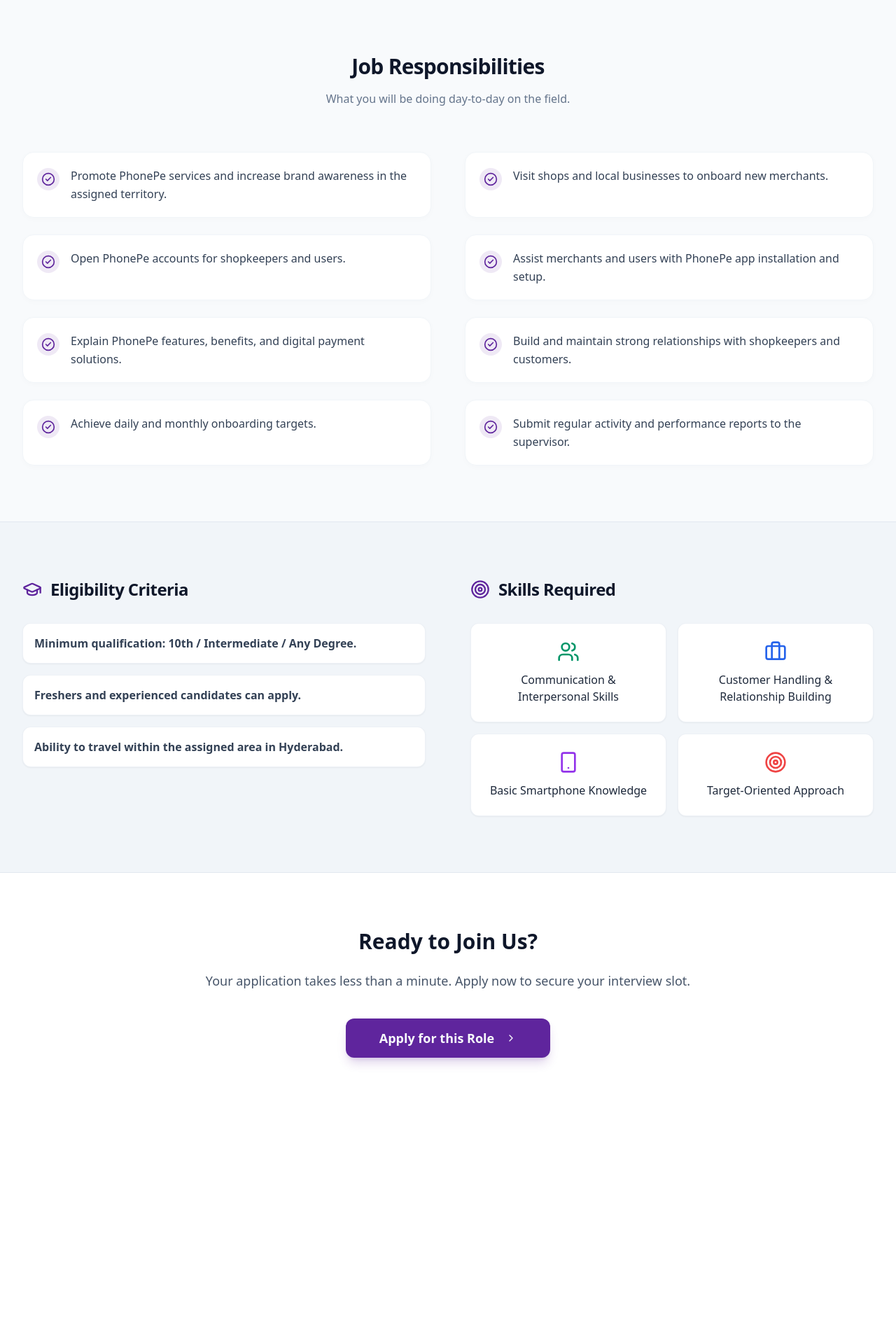
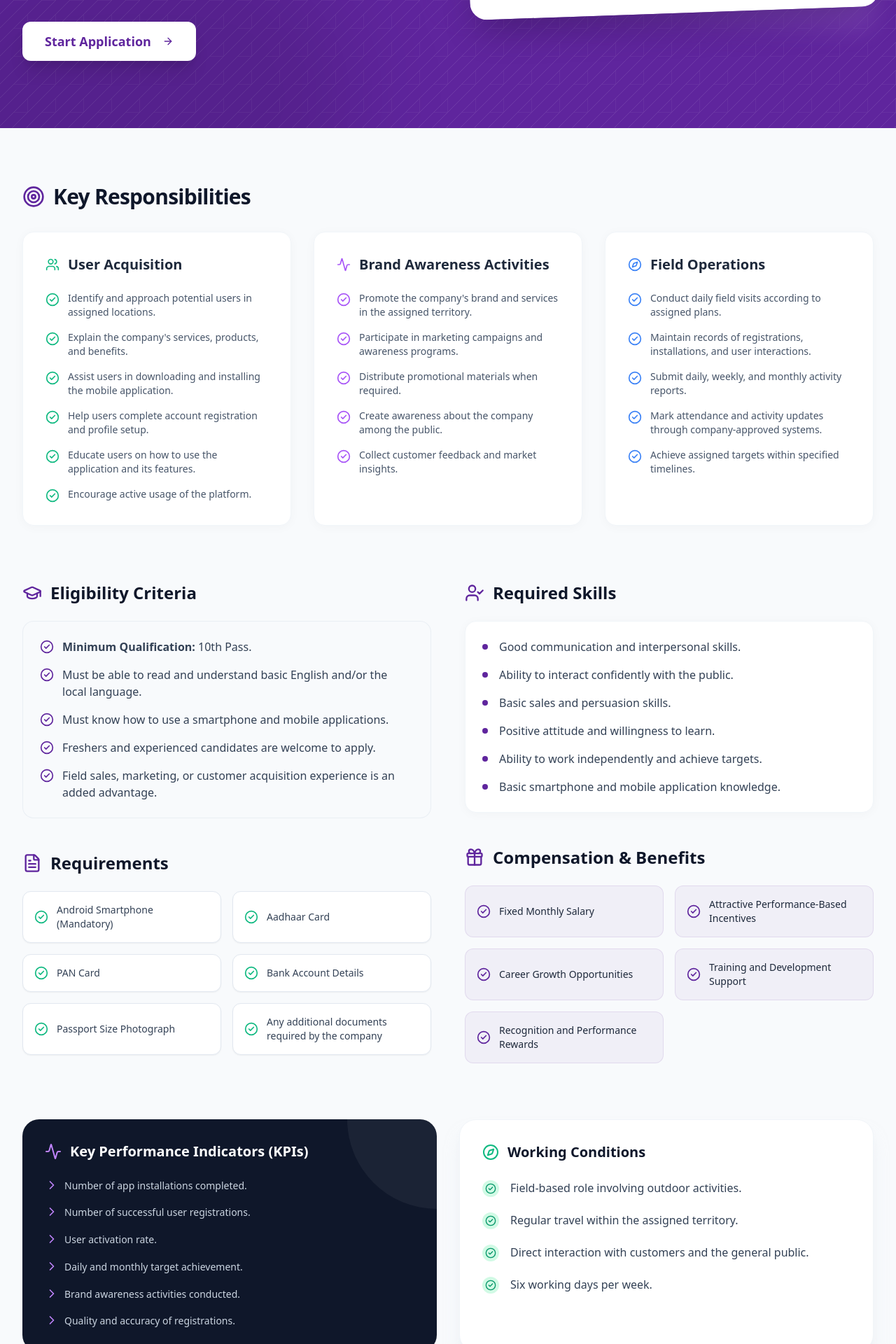
Before and after one commit to rahuldropyhub-wq/Field-Executive-Form, a React (Vite) app: page / in a window 1280 px wide. Shown: the part 680-2600 px from the top of the page at 70% size. Before the commit the page ends 2271 px from the top, so only its background shows below. Built offline with nearby package versions, Linux system fonts and the light colour scheme.

Commit message:
Update landing page content with comprehensive Job Description, Skills, KPIs, and Requirements provided by user

```diff
--- a/src/pages/Landing.jsx
+++ b/src/pages/Landing.jsx
@@ -1,7 +1,7 @@
 import React from "react"
 import { useNavigate } from "react-router-dom"
 import { Button } from "@/components/ui/button"
-import { Briefcase, MapPin, IndianRupee, Calendar, ArrowRight, CheckCircle2, ChevronRight, GraduationCap, Smartphone, Target, Users } from "lucide-react"
+import { Briefcase, MapPin, IndianRupee, Calendar, ArrowRight, CheckCircle2, ChevronRight, GraduationCap, Smartphone, Target, Users, FileText, Gift, Activity, Compass, UserCheck } from "lucide-react"
 
 export default function LandingPage() {
   const navigate = useNavigate()
@@ -11,7 +11,6 @@
 
       {/* Hero Section */}
       <div className="relative bg-primary overflow-hidden">
-        {/* Background Patterns */}
         <div className="absolute inset-0 z-0 opacity-10">
           <svg className="absolute w-full h-full" xmlns="http://www.w3.org/2000/svg">
             <defs>
@@ -44,16 +43,21 @@
             <div className="text-white max-w-2xl">
               <div className="inline-flex items-center space-x-2 bg-white/10 backdrop-blur-md rounded-full px-4 py-1.5 mb-6 border border-white/20">
                 <MapPin className="h-4 w-4 text-emerald-400" />
-                <span className="text-sm font-medium">Hiring strictly in AP & Telangana</span>
+                <span className="text-sm font-medium">Telangana & AP selected district</span>
               </div>
 
               <h1 className="text-4xl md:text-5xl lg:text-6xl font-extrabold tracking-tight mb-6 leading-tight">
-                Start Your Career with <span className="text-transparent bg-clip-text bg-gradient-to-r from-purple-200 to-white">PhonePe</span>
+                Start Your Career as a <span className="text-transparent bg-clip-text bg-gradient-to-r from-purple-200 to-white">Field Executive</span>
               </h1>
 
-              <p className="text-lg md:text-xl text-primary-foreground/80 mb-10 leading-relaxed font-light">
-                We are actively looking for dynamic Field Executives in Hyderabad. Whether you are a fresher starting out or an experienced sales professional, build your future with India's leading payments platform.
+              <div className="space-y-4 mb-8">
+                <p className="text-lg text-primary-foreground/90 leading-relaxed font-light">
+                  We are looking for energetic and motivated Field Executives to help expand our user base and increase brand awareness. The primary responsibility of this role is to approach individuals in public places, explain the benefits of our platform, assist them in downloading and installing the mobile application, and help them complete the registration process.
                 </p>
+                <p className="text-lg text-primary-foreground/90 leading-relaxed font-light">
+                  During the initial growth phase, the focus will be on user acquisition and registrations. As the platform grows, the role will also involve conducting brand awareness activities and supporting customer engagement initiatives.
+                </p>
+              </div>
 
               <div className="flex flex-col sm:flex-row gap-4">
                 <Button
@@ -87,24 +91,24 @@
                 <div className="space-y-4 mb-8">
                   <div className="flex items-center justify-between text-sm">
                     <span className="text-slate-500 flex items-center"><MapPin className="h-4 w-4 mr-2" /> Location</span>
-                    <span className="font-semibold text-slate-900">Hyderabad</span>
+                    <span className="font-semibold text-slate-900">Telangana and AP selected district</span>
                   </div>
                   <div className="flex items-center justify-between text-sm">
-                    <span className="text-slate-500 flex items-center"><IndianRupee className="h-4 w-4 mr-2" /> Salary</span>
-                    <span className="font-semibold text-emerald-600">₹17,000 – ₹23,000 / month</span>
+                    <span className="text-slate-500 flex items-center"><IndianRupee className="h-4 w-4 mr-2" /> Freshers</span>
+                    <span className="font-semibold text-emerald-600">17K - 20K / month</span>
+                  </div>
+                  <div className="flex items-center justify-between text-sm">
+                    <span className="text-slate-500 flex items-center"><IndianRupee className="h-4 w-4 mr-2" /> Experienced</span>
+                    <span className="font-semibold text-emerald-600">23K+ / month</span>
                   </div>
                   <div className="flex items-center justify-between text-sm">
                     <span className="text-slate-500 flex items-center"><Calendar className="h-4 w-4 mr-2" /> Working Days</span>
-                    <span className="font-semibold text-slate-900">Monday to Saturday</span>
-                  </div>
-                  <div className="flex items-center justify-between text-sm">
-                    <span className="text-slate-500 flex items-center"><GraduationCap className="h-4 w-4 mr-2" /> Eligibility</span>
-                    <span className="font-semibold text-slate-900">10th / Inter / Degree</span>
+                    <span className="font-semibold text-slate-900">6 Days / Week</span>
                   </div>
                 </div>
 
-                <div className="bg-amber-50 rounded-2xl p-4 border border-amber-100 text-sm text-amber-800">
-                  <span className="font-bold">Note for Experienced:</span> Prior field sales candidates must provide previous company pay slips and relevant documents.
+                <div className="bg-primary/5 rounded-2xl p-4 border border-primary/10 text-sm text-slate-700 leading-relaxed">
+                  <span className="font-bold text-primary">Ideal Candidate:</span> A self-motivated and energetic individual who enjoys meeting new people, explaining products and services, helping users adopt digital platforms, and contributing to the company's growth through user acquisition and brand awareness activities.
                 </div>
               </div>
             </div>
@@ -112,96 +116,243 @@
         </div>
       </div>
 
-      {/* Responsibilities Section */}
       <div className="max-w-7xl mx-auto px-4 sm:px-6 lg:px-8 py-20">
-        <div className="text-center max-w-2xl mx-auto mb-16">
-          <h2 className="text-3xl font-bold text-slate-900 tracking-tight mb-4">Job Responsibilities</h2>
-          <p className="text-slate-500">What you will be doing day-to-day on the field.</p>
+
+        {/* Key Responsibilities */}
+        <div className="mb-20">
+          <div className="flex items-center gap-3 mb-8">
+            <Target className="h-8 w-8 text-primary" />
+            <h2 className="text-3xl font-bold text-slate-900 tracking-tight">Key Responsibilities</h2>
           </div>
 
-        <div className="grid md:grid-cols-2 gap-x-12 gap-y-6">
+          <div className="grid md:grid-cols-3 gap-8">
+            {/* User Acquisition */}
+            <div className="bg-white rounded-2xl p-8 border border-slate-100 shadow-[0_2px_15px_rgb(0,0,0,0.03)] hover:border-primary/20 transition-colors">
+              <h3 className="text-xl font-bold text-slate-800 mb-6 flex items-center">
+                <Users className="h-5 w-5 mr-3 text-emerald-500" />
+                User Acquisition
+              </h3>
+              <ul className="space-y-4">
                 {[
-            "Promote PhonePe services and increase brand awareness in the assigned territory.",
-            "Visit shops and local businesses to onboard new merchants.",
-            "Open PhonePe accounts for shopkeepers and users.",
-            "Assist merchants and users with PhonePe app installation and setup.",
-            "Explain PhonePe features, benefits, and digital payment solutions.",
-            "Build and maintain strong relationships with shopkeepers and customers.",
-            "Achieve daily and monthly onboarding targets.",
-            "Submit regular activity and performance reports to the supervisor.",
+                  "Identify and approach potential users in assigned locations.",
+                  "Explain the company's services, products, and benefits.",
+                  "Assist users in downloading and installing the mobile application.",
+                  "Help users complete account registration and profile setup.",
+                  "Educate users on how to use the application and its features.",
+                  "Encourage active usage of the platform."
                 ].map((item, i) => (
-            <div key={i} className="flex items-start bg-white p-5 rounded-2xl border border-slate-100 shadow-[0_2px_10px_rgb(0,0,0,0.02)]">
-              <div className="bg-primary/10 p-1.5 rounded-full mr-4 shrink-0 mt-0.5">
-                <CheckCircle2 className="h-5 w-5 text-primary" />
+                  <li key={i} className="flex items-start">
+                    <CheckCircle2 className="h-5 w-5 text-emerald-500 mr-3 shrink-0 mt-0.5" />
+                    <span className="text-slate-600 text-sm">{item}</span>
+                  </li>
+                ))}
+              </ul>
             </div>
-              <span className="text-slate-700 font-medium leading-relaxed">{item}</span>
+
+            {/* Brand Awareness */}
+            <div className="bg-white rounded-2xl p-8 border border-slate-100 shadow-[0_2px_15px_rgb(0,0,0,0.03)] hover:border-primary/20 transition-colors">
+              <h3 className="text-xl font-bold text-slate-800 mb-6 flex items-center">
+                <Activity className="h-5 w-5 mr-3 text-purple-500" />
+                Brand Awareness Activities
+              </h3>
+              <ul className="space-y-4">
+                {[
+                  "Promote the company's brand and services in the assigned territory.",
+                  "Participate in marketing campaigns and awareness programs.",
+                  "Distribute promotional materials when required.",
+                  "Create awareness about the company among the public.",
+                  "Collect customer feedback and market insights."
+                ].map((item, i) => (
+                  <li key={i} className="flex items-start">
+                    <CheckCircle2 className="h-5 w-5 text-purple-500 mr-3 shrink-0 mt-0.5" />
+                    <span className="text-slate-600 text-sm">{item}</span>
+                  </li>
+                ))}
+              </ul>
+            </div>
+
+            {/* Field Operations */}
+            <div className="bg-white rounded-2xl p-8 border border-slate-100 shadow-[0_2px_15px_rgb(0,0,0,0.03)] hover:border-primary/20 transition-colors">
+              <h3 className="text-xl font-bold text-slate-800 mb-6 flex items-center">
+                <Compass className="h-5 w-5 mr-3 text-blue-500" />
+                Field Operations
+              </h3>
+              <ul className="space-y-4">
+                {[
+                  "Conduct daily field visits according to assigned plans.",
+                  "Maintain records of registrations, installations, and user interactions.",
+                  "Submit daily, weekly, and monthly activity reports.",
+                  "Mark attendance and activity updates through company-approved systems.",
+                  "Achieve assigned targets within specified timelines."
+                ].map((item, i) => (
+                  <li key={i} className="flex items-start">
+                    <CheckCircle2 className="h-5 w-5 text-blue-500 mr-3 shrink-0 mt-0.5" />
+                    <span className="text-slate-600 text-sm">{item}</span>
+                  </li>
+                ))}
+              </ul>
+            </div>
+          </div>
+        </div>
+
+        {/* 2 Column Section: Eligibility & Requirements vs Skills & KPIs */}
+        <div className="grid lg:grid-cols-2 gap-12 mb-20">
+
+          {/* Left Column */}
+          <div className="space-y-12">
+            {/* Eligibility Criteria */}
+            <div>
+              <div className="flex items-center gap-3 mb-6">
+                <GraduationCap className="h-7 w-7 text-primary" />
+                <h2 className="text-2xl font-bold text-slate-900">Eligibility Criteria</h2>
+              </div>
+              <div className="bg-slate-50 rounded-2xl p-6 border border-slate-200/60">
+                <ul className="space-y-4">
+                  <li className="flex items-start"><CheckCircle2 className="h-5 w-5 text-primary mr-3 shrink-0 mt-0.5" /><span className="text-slate-700"><b>Minimum Qualification:</b> 10th Pass.</span></li>
+                  <li className="flex items-start"><CheckCircle2 className="h-5 w-5 text-primary mr-3 shrink-0 mt-0.5" /><span className="text-slate-700">Must be able to read and understand basic English and/or the local language.</span></li>
+                  <li className="flex items-start"><CheckCircle2 className="h-5 w-5 text-primary mr-3 shrink-0 mt-0.5" /><span className="text-slate-700">Must know how to use a smartphone and mobile applications.</span></li>
+                  <li className="flex items-start"><CheckCircle2 className="h-5 w-5 text-primary mr-3 shrink-0 mt-0.5" /><span className="text-slate-700">Freshers and experienced candidates are welcome to apply.</span></li>
+                  <li className="flex items-start"><CheckCircle2 className="h-5 w-5 text-primary mr-3 shrink-0 mt-0.5" /><span className="text-slate-700">Field sales, marketing, or customer acquisition experience is an added advantage.</span></li>
+                </ul>
+              </div>
+            </div>
+
+            {/* Requirements */}
+            <div>
+              <div className="flex items-center gap-3 mb-6">
+                <FileText className="h-7 w-7 text-primary" />
+                <h2 className="text-2xl font-bold text-slate-900">Requirements</h2>
+              </div>
+              <div className="grid grid-cols-1 sm:grid-cols-2 gap-4">
+                {[
+                  "Android Smartphone (Mandatory)",
+                  "Aadhaar Card",
+                  "PAN Card",
+                  "Bank Account Details",
+                  "Passport Size Photograph",
+                  "Any additional documents required by the company"
+                ].map((item, i) => (
+                  <div key={i} className="bg-white border border-slate-200 rounded-xl p-4 flex items-center shadow-sm">
+                    <CheckCircle2 className="h-5 w-5 text-emerald-500 mr-3 shrink-0" />
+                    <span className="text-sm font-medium text-slate-700">{item}</span>
                   </div>
                 ))}
               </div>
             </div>
+          </div>
 
-      {/* Skills and Eligibility Section */}
-      <div className="bg-slate-100 border-y border-slate-200">
-        <div className="max-w-7xl mx-auto px-4 sm:px-6 lg:px-8 py-20">
-          <div className="grid lg:grid-cols-2 gap-16">
-
-            {/* Eligibility */}
+          {/* Right Column */}
+          <div className="space-y-12">
+            {/* Required Skills */}
             <div>
-               <h3 className="text-2xl font-bold text-slate-900 tracking-tight mb-8 flex items-center">
-                 <GraduationCap className="mr-3 h-7 w-7 text-primary"/> Eligibility Criteria
-               </h3>
+              <div className="flex items-center gap-3 mb-6">
+                <UserCheck className="h-7 w-7 text-primary" />
+                <h2 className="text-2xl font-bold text-slate-900">Required Skills</h2>
+              </div>
+              <div className="bg-white rounded-2xl p-6 shadow-[0_2px_15px_rgb(0,0,0,0.03)] border border-slate-100">
                 <ul className="space-y-4">
-                 <li className="flex items-center text-slate-700 bg-white p-4 rounded-xl shadow-sm border border-slate-200/60">
-                   <span className="font-semibold w-full">Minimum qualification: 10th / Intermediate / Any Degree.</span>
+                  {[
+                    "Good communication and interpersonal skills.",
+                    "Ability to interact confidently with the public.",
+                    "Basic sales and persuasion skills.",
+                    "Positive attitude and willingness to learn.",
+                    "Ability to work independently and achieve targets.",
+                    "Basic smartphone and mobile application knowledge."
+                  ].map((item, i) => (
+                    <li key={i} className="flex items-start">
+                      <div className="w-2 h-2 rounded-full bg-primary mt-2 mr-4 shrink-0"></div>
+                      <span className="text-slate-700">{item}</span>
                     </li>
-                 <li className="flex items-center text-slate-700 bg-white p-4 rounded-xl shadow-sm border border-slate-200/60">
-                   <span className="font-semibold w-full">Freshers and experienced candidates can apply.</span>
-                 </li>
-                 <li className="flex items-center text-slate-700 bg-white p-4 rounded-xl shadow-sm border border-slate-200/60">
-                   <span className="font-semibold w-full">Ability to travel within the assigned area in Hyderabad.</span>
-                 </li>
+                  ))}
                 </ul>
               </div>
+            </div>
 
-            {/* Skills */}
+            {/* Compensation & Benefits */}
             <div>
-               <h3 className="text-2xl font-bold text-slate-900 tracking-tight mb-8 flex items-center">
-                 <Target className="mr-3 h-7 w-7 text-primary"/> Skills Required
-               </h3>
-               <div className="grid sm:grid-cols-2 gap-4">
-                 <div className="bg-white p-6 rounded-xl shadow-sm border border-slate-200/60 flex flex-col items-center text-center">
-                   <Users className="h-8 w-8 text-emerald-600 mb-3" />
-                   <p className="font-medium text-slate-800">Communication & Interpersonal Skills</p>
+              <div className="flex items-center gap-3 mb-6">
+                <Gift className="h-7 w-7 text-primary" />
+                <h2 className="text-2xl font-bold text-slate-900">Compensation & Benefits</h2>
               </div>
-                 <div className="bg-white p-6 rounded-xl shadow-sm border border-slate-200/60 flex flex-col items-center text-center">
-                   <Briefcase className="h-8 w-8 text-blue-600 mb-3" />
-                   <p className="font-medium text-slate-800">Customer Handling & Relationship Building</p>
+              <div className="grid grid-cols-1 sm:grid-cols-2 gap-4">
+                {[
+                  "Fixed Monthly Salary",
+                  "Attractive Performance-Based Incentives",
+                  "Career Growth Opportunities",
+                  "Training and Development Support",
+                  "Recognition and Performance Rewards"
+                ].map((item, i) => (
+                  <div key={i} className="bg-primary/5 rounded-xl p-4 border border-primary/10 flex items-center">
+                    <CheckCircle2 className="h-5 w-5 text-primary mr-3 shrink-0" />
+                    <span className="text-sm font-medium text-slate-800">{item}</span>
                   </div>
-                 <div className="bg-white p-6 rounded-xl shadow-sm border border-slate-200/60 flex flex-col items-center text-center">
-                   <Smartphone className="h-8 w-8 text-purple-600 mb-3" />
-                   <p className="font-medium text-slate-800">Basic Smartphone Knowledge</p>
-                 </div>
-                 <div className="bg-white p-6 rounded-xl shadow-sm border border-slate-200/60 flex flex-col items-center text-center">
-                   <Target className="h-8 w-8 text-red-500 mb-3" />
-                   <p className="font-medium text-slate-800">Target-Oriented Approach</p>
+                ))}
               </div>
             </div>
           </div>
 
         </div>
+
+        {/* KPIs & Working Conditions */}
+        <div className="grid md:grid-cols-2 gap-8 mb-16">
+          <div className="bg-slate-900 rounded-3xl p-8 text-white relative overflow-hidden">
+            <div className="absolute top-0 right-0 w-32 h-32 bg-white/5 rounded-bl-full pointer-events-none"></div>
+            <h3 className="text-xl font-bold mb-6 flex items-center">
+              <Activity className="h-6 w-6 mr-3 text-purple-400" />
+              Key Performance Indicators (KPIs)
+            </h3>
+            <ul className="space-y-4">
+              {[
+                "Number of app installations completed.",
+                "Number of successful user registrations.",
+                "User activation rate.",
+                "Daily and monthly target achievement.",
+                "Brand awareness activities conducted.",
+                "Quality and accuracy of registrations."
+              ].map((item, i) => (
+                <li key={i} className="flex items-start">
+                  <ChevronRight className="h-5 w-5 text-purple-400 mr-2 shrink-0" />
+                  <span className="text-slate-300 text-sm leading-relaxed">{item}</span>
+                </li>
+              ))}
+            </ul>
+          </div>
+
+          <div className="bg-white rounded-3xl p-8 shadow-xl shadow-slate-200/50 border border-slate-100">
+            <h3 className="text-xl font-bold mb-6 flex items-center text-slate-900">
+              <Compass className="h-6 w-6 mr-3 text-emerald-500" />
+              Working Conditions
+            </h3>
+            <ul className="space-y-5">
+              {[
+                "Field-based role involving outdoor activities.",
+                "Regular travel within the assigned territory.",
+                "Direct interaction with customers and the general public.",
+                "Six working days per week."
+              ].map((item, i) => (
+                <li key={i} className="flex items-start">
+                  <div className="bg-emerald-100 p-1 rounded-full mr-4 shrink-0 mt-0.5">
+                    <CheckCircle2 className="h-4 w-4 text-emerald-600" />
+                  </div>
+                  <span className="text-slate-700 font-medium leading-relaxed">{item}</span>
+                </li>
+              ))}
+            </ul>
+          </div>
         </div>
       </div>
 
       {/* Footer Call to Action */}
-      <div className="bg-white">
-        <div className="max-w-4xl mx-auto px-4 py-20 text-center">
-             <h3 className="text-3xl font-bold text-slate-900 mb-6">Ready to Join Us?</h3>
-             <p className="text-slate-600 mb-10 text-lg">Your application takes less than a minute. Apply now to secure your interview slot.</p>
+      <div className="bg-primary border-t border-white/10 relative overflow-hidden">
+        <div className="absolute -top-[50%] -right-[10%] w-[50%] h-[150%] bg-white/5 rotate-12 pointer-events-none"></div>
+        <div className="max-w-4xl mx-auto px-4 py-24 text-center relative z-10">
+             <h3 className="text-4xl font-extrabold text-white mb-6">Ready to Join Us?</h3>
+             <p className="text-primary-foreground/80 mb-10 text-xl font-light">Your application takes less than a minute. Apply now to secure your interview slot.</p>
 
              <Button
                 onClick={() => navigate("/register")}
                 size="lg"
-                className="w-full sm:w-auto h-14 rounded-xl px-12 text-lg font-bold shadow-lg shadow-primary/20 hover:-translate-y-0.5 transition-all"
+                className="w-full sm:w-auto h-14 rounded-xl px-12 text-lg font-bold bg-white text-primary shadow-xl shadow-black/20 hover:-translate-y-1 hover:bg-slate-50 transition-all"
               >
                 Apply for this Role <ChevronRight className="ml-2 h-5 w-5" />
               </Button>
```
Lines whose indentation alone changed are shown as unchanged.
